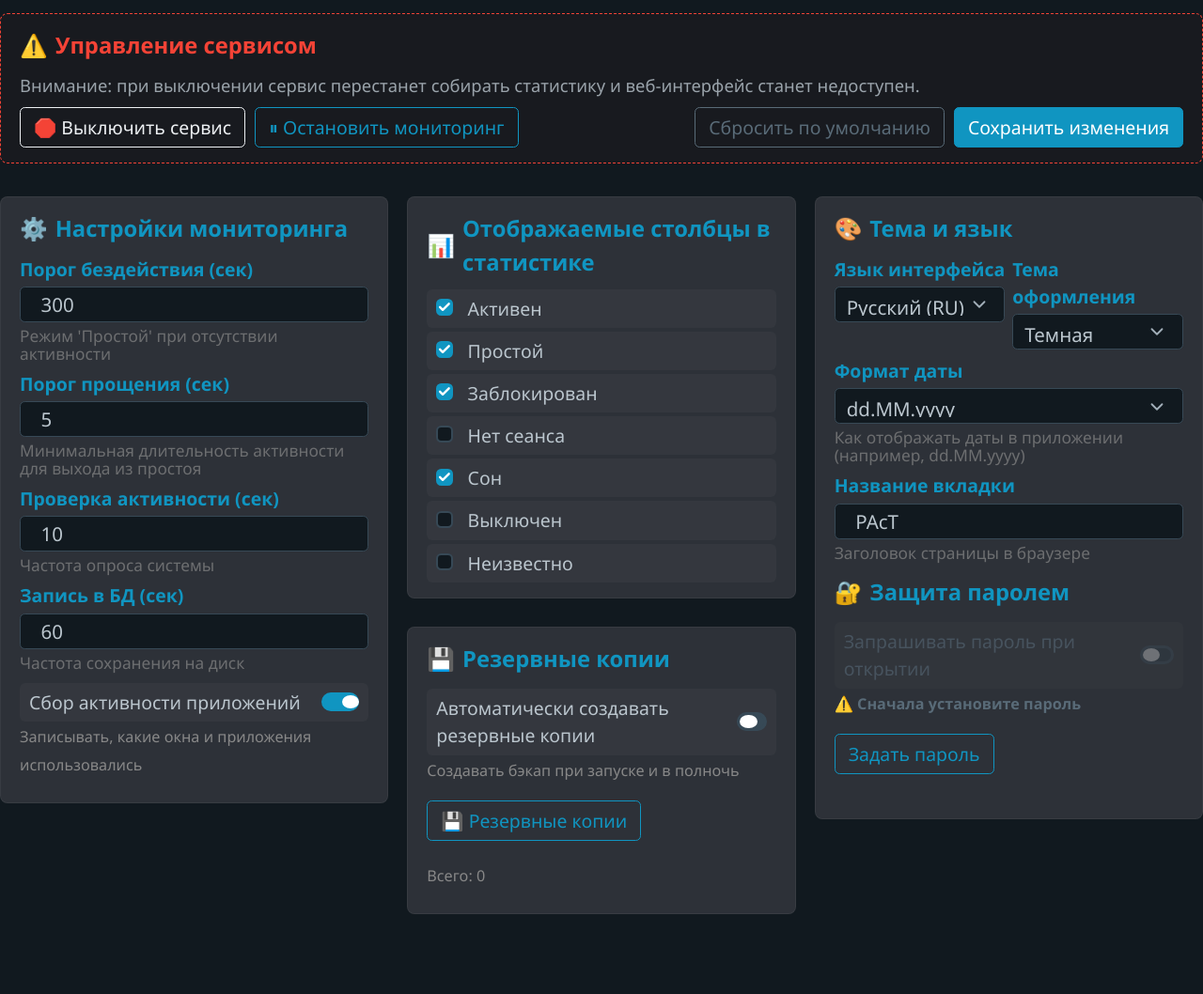
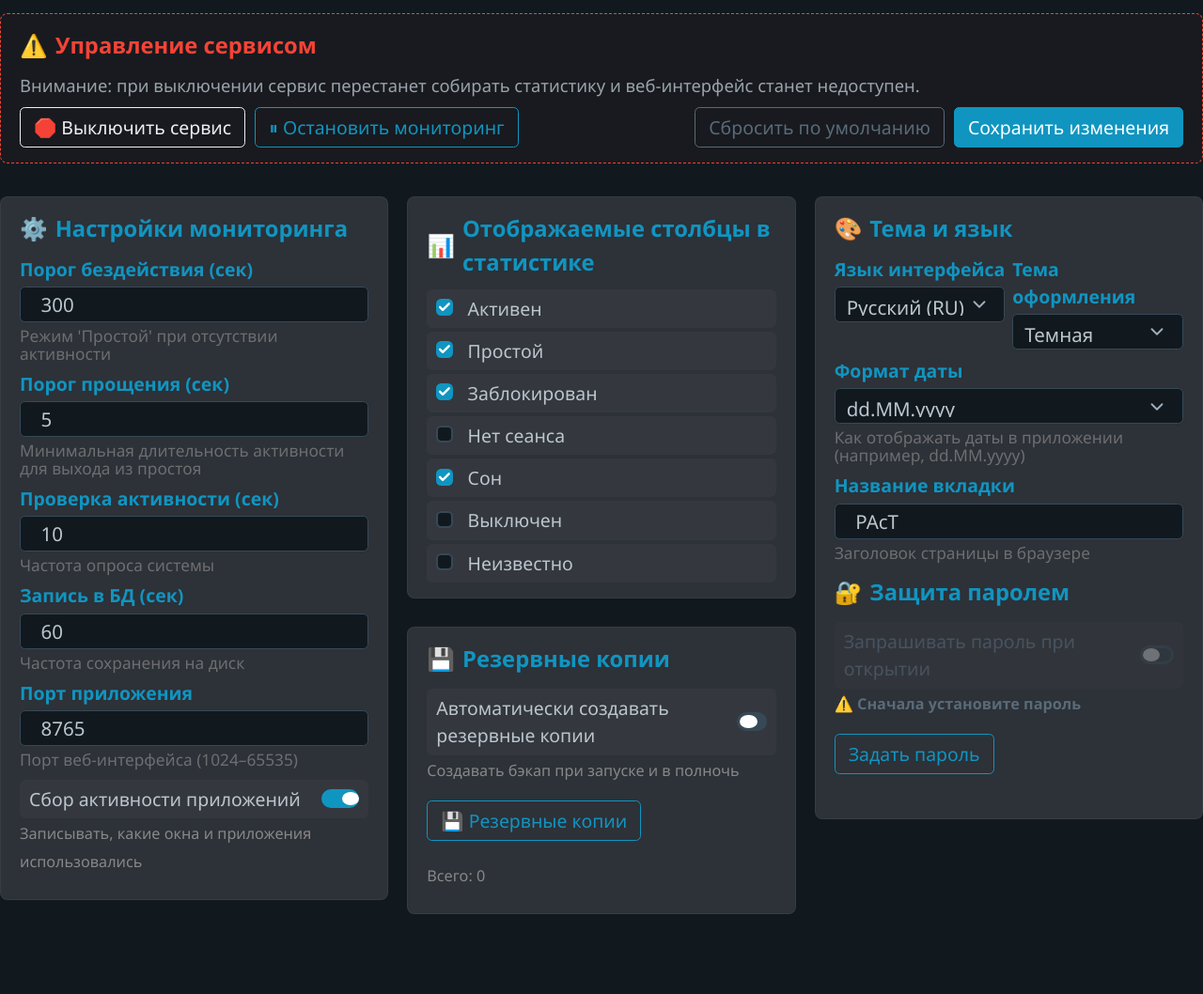
Before and after one commit to drshverger7741/PAcT, a FastAPI app: page /settings in a window 1280 px wide. Shown: the part 139-1197 px from the top of the page at 94% size. Run offline with FastAPI, Linux system fonts and the light colour scheme; data comes from the database, SQL or seed files in the repository; parts of the project's set-up code (start-up, migrations or seed data) failed here and were passed over.

Commit message:
добавил поддержку изменения порта веб-интерфейса через настройки, валидацию значений, автоматический перезапуск приложения и локализацию

```diff
--- a/main.py
+++ b/main.py
@@ -6,6 +6,7 @@ import os
 import uvicorn
 import logging
 import webbrowser
+import web
 import db
 from tracker import ActivityTracker
 from web import app, init_web
@@ -35,15 +36,22 @@ def is_port_in_use(port: int) -> bool:
         return s.connect_ex(('localhost', port)) == 0
 
 async def main():
-    # Проверка занятости порта перед запуском
-    default_port = 8765
-    if is_port_in_use(default_port):
-        logger.info(f"Port {default_port} is already in use. Opening browser and exiting...")
-        webbrowser.open(f"http://localhost:{default_port}")
-        return
-
     # Инициализация БД
     await db.init_db()
+
+    # Проверка занятости выбранного в настройках порта
+    try:
+        port = int(await db.get_setting("port", "8765"))
+        if not 1024 <= port <= 65535:
+            raise ValueError
+    except (TypeError, ValueError):
+        port = 8765
+        await db.set_setting("port", str(port))
+
+    if is_port_in_use(port):
+        logger.info(f"Port {port} is already in use. Opening browser and exiting...")
+        webbrowser.open(f"http://localhost:{port}")
+        return
 
     # Создаем бэкап при запуске, если включено
     auto_backup = await db.get_setting("auto_backup_enabled", "false")
@@ -52,9 +60,6 @@ async def main():
 
     # Инициализация трекера
     tracker = ActivityTracker(db)
-
-    # Выбор порта
-    port = 8765
 
     stop_event = asyncio.Event()
 
@@ -139,6 +144,10 @@ async def main():
 
     logger.info("Done.")
 
+    if web.restart_requested:
+        logger.info("Restarting application to apply the new port...")
+        os.execv(sys.executable, [sys.executable] + sys.argv)
+
 if __name__ == "__main__":
     try:
         asyncio.run(main())
--- a/templates/settings.html
+++ b/templates/settings.html
@@ -111,6 +111,19 @@
                         <small class="error-text">{{ errors.flush_interval }}</small>
                         {% else %}
                         <small>{{ i18n.flush_interval_desc }}</small>
+                        {% endif %}
+                    </div>
+
+                    <div class="settings-item-compact">
+                        <label for="port">{{ i18n.port }}</label>
+                        <input type="number" id="port" name="port" value="{{ port }}"
+                               min="1024" max="65535" required
+                               class="{% if errors and errors.port %}invalid{% endif %}"
+                               aria-invalid="{% if errors and errors.port %}true{% endif %}">
+                        {% if errors and errors.port %}
+                        <small class="error-text">{{ errors.port }}</small>
+                        {% else %}
+                        <small>{{ i18n.port_desc }}</small>
                         {% endif %}
                     </div>
 
--- a/translations.py
+++ b/translations.py
@@ -12,6 +12,9 @@ TRANSLATIONS = {
         "check_interval_desc": "Частота опроса системы",
         "flush_interval": "Запись в БД (сек)",
         "flush_interval_desc": "Частота сохранения на диск",
+        "port": "Порт приложения",
+        "port_desc": "Порт веб-интерфейса (1024–65535)",
+        "error_port_range": "Порт должен быть в диапазоне от 1024 до 65535",
         "visible_columns": "Отображаемые столбцы в статистике",
         "language": "Язык интерфейса",
         "reset_defaults": "Сбросить по умолчанию",
@@ -146,6 +149,9 @@ TRANSLATIONS = {
         "check_interval_desc": "System polling frequency",
         "flush_interval": "DB Write Interval (sec)",
         "flush_interval_desc": "Frequency of saving to disk",
+        "port": "Application port",
+        "port_desc": "Web interface port (1024–65535)",
+        "error_port_range": "Port must be between 1024 and 65535",
         "visible_columns": "Visible Columns in Statistics",
         "language": "Interface Language",
         "reset_defaults": "Reset to Defaults",
--- a/web.py
+++ b/web.py
@@ -26,12 +26,14 @@ templates = Jinja2Templates(directory=utils.get_templates_path())
 tracker = None
 db = None
 stop_event = None
+restart_requested = False
 
 def init_web(tracker_instance, db_module, stop_event_instance=None):
-    global tracker, db, stop_event
+    global tracker, db, stop_event, restart_requested
     tracker = tracker_instance
     db = db_module
     stop_event = stop_event_instance
+    restart_requested = False
 
 templates.env.filters["hours"] = utils.format_hours
 templates.env.filters["date_custom"] = utils.format_date_custom
@@ -154,6 +156,7 @@ async def settings_page(request: Request):
     activity_grace_period = await db.get_setting("activity_grace_period", "5")
     check_interval = await db.get_setting("check_interval", "10")
     flush_interval = await db.get_setting("flush_interval", "30")
+    port = await db.get_setting("port", "8765")
     custom_title = await db.get_setting("custom_title", "PAcT")
     track_window_activity = (await db.get_setting("track_window_activity", "true")).lower() == "true"
     password_protection_enabled = (await db.get_setting("password_protection_enabled", "false")).lower() == "true"
@@ -184,6 +187,7 @@ async def settings_page(request: Request):
             "activity_grace_period": activity_grace_period,
             "check_interval": check_interval,
             "flush_interval": flush_interval,
+            "port": port,
             "track_window_activity": track_window_activity,
             "password_protection_enabled": password_protection_enabled,
             "auto_backup_enabled": auto_backup_enabled,
@@ -208,6 +212,7 @@ async def save_settings(
     activity_grace_period: str = Form(...),
     check_interval: str = Form(...),
     flush_interval: str = Form(...),
+    port: str = Form("8765"),
     track_window_activity: bool = Form(False),
     password_protection_enabled: bool = Form(False),
     auto_backup_enabled: bool = Form(False),
@@ -261,6 +266,13 @@ async def save_settings(
     except ValueError:
         errors["flush_interval"] = i18n["error_invalid_number"]
 
+    try:
+        val = int(port)
+        if val < 1024 or val > 65535:
+            errors["port"] = i18n["error_port_range"]
+    except ValueError:
+        errors["port"] = i18n["error_invalid_number"]
+
     if len(custom_title) > 50:
         errors["custom_title"] = i18n["error_max_length"].format(max=50)
 
@@ -284,6 +296,7 @@ async def save_settings(
                 "activity_grace_period": activity_grace_period,
                 "check_interval": check_interval,
                 "flush_interval": flush_interval,
+                "port": port,
                 "track_window_activity": track_window_activity,
                 "custom_title": custom_title,
                 "visible_columns": visible_columns,
@@ -303,7 +316,9 @@ async def save_settings(
     await db.set_setting("idle_threshold", idle_threshold)
     await db.set_setting("activity_grace_period", activity_grace_period)
     await db.set_setting("check_interval", check_interval)
+    previous_port = await db.get_setting("port", "8765")
     await db.set_setting("flush_interval", flush_interval)
+    await db.set_setting("port", port)
     await db.set_setting("track_window_activity", "true" if track_window_activity else "false")
     await db.set_setting("password_protection_enabled", "true" if password_protection_enabled else "false")
     await db.set_setting("auto_backup_enabled", "true" if auto_backup_enabled else "false")
@@ -322,6 +337,11 @@ async def save_settings(
             tracker.track_window_activity = track_window_activity
         except ValueError:
             pass
+
+    if port != previous_port and stop_event:
+        global restart_requested
+        restart_requested = True
+        stop_event.set()
 
     # Принудительно отключаем защиту, если пароль не задан
     if password_protection_enabled:
@@ -359,6 +379,7 @@ async def reset_settings(request: Request):
     default_grace = "5"
     default_check = "10"
     default_flush = "60"
+    default_port = "8765"
     default_track = "true"
     default_lang = "ru"
     default_theme = "dark"
@@ -372,6 +393,7 @@ async def reset_settings(request: Request):
     await db.set_setting("activity_grace_period", default_grace)
     await db.set_setting("check_interval", default_check)
     await db.set_setting("flush_interval", default_flush)
+    await db.set_setting("port", default_port)
     await db.set_setting("track_window_activity", default_track)
     await db.set_setting("password_protection_enabled", default_password_protection)
     await db.set_setting("auto_backup_enabled", default_auto_backup)
```
